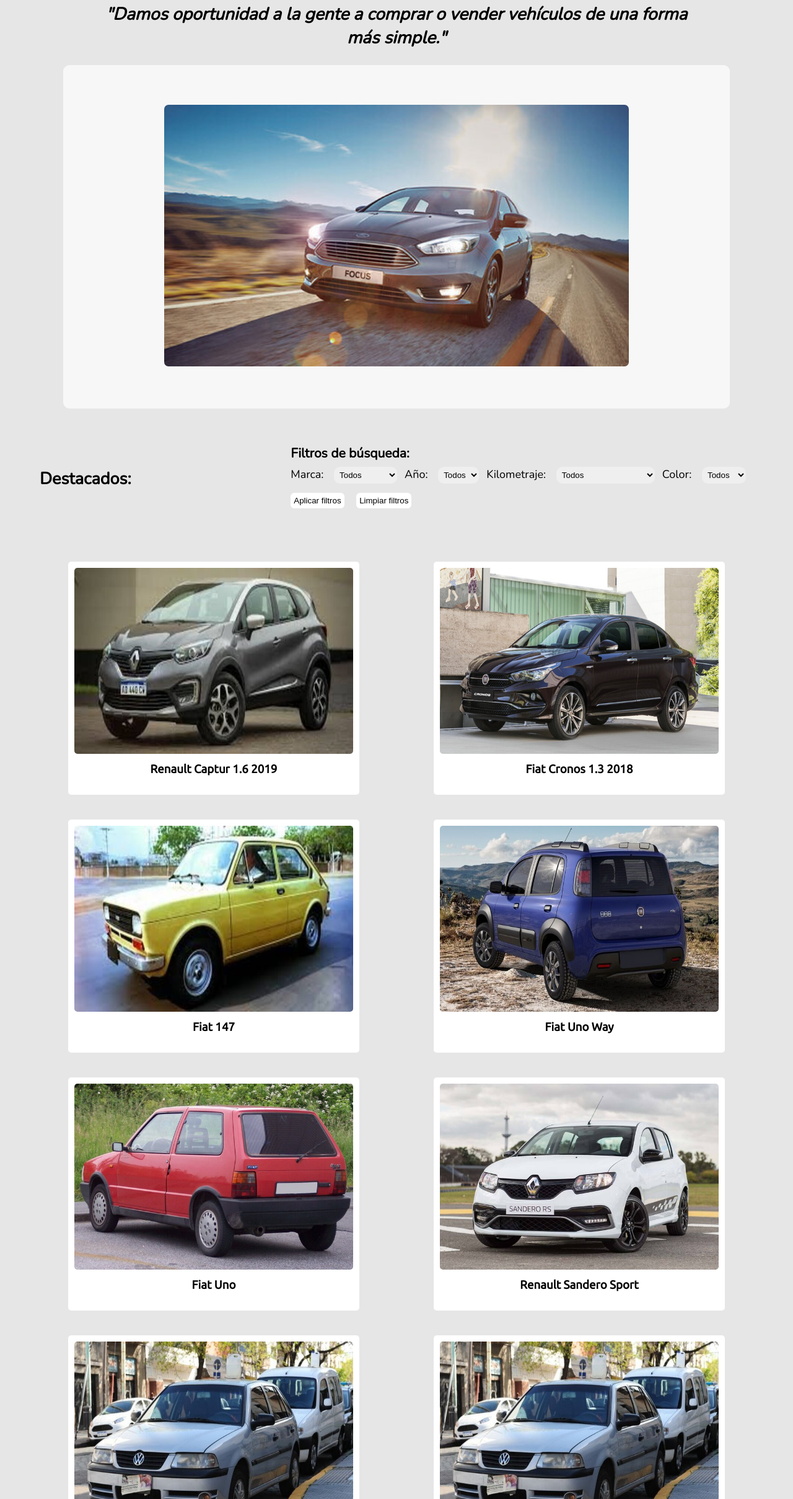
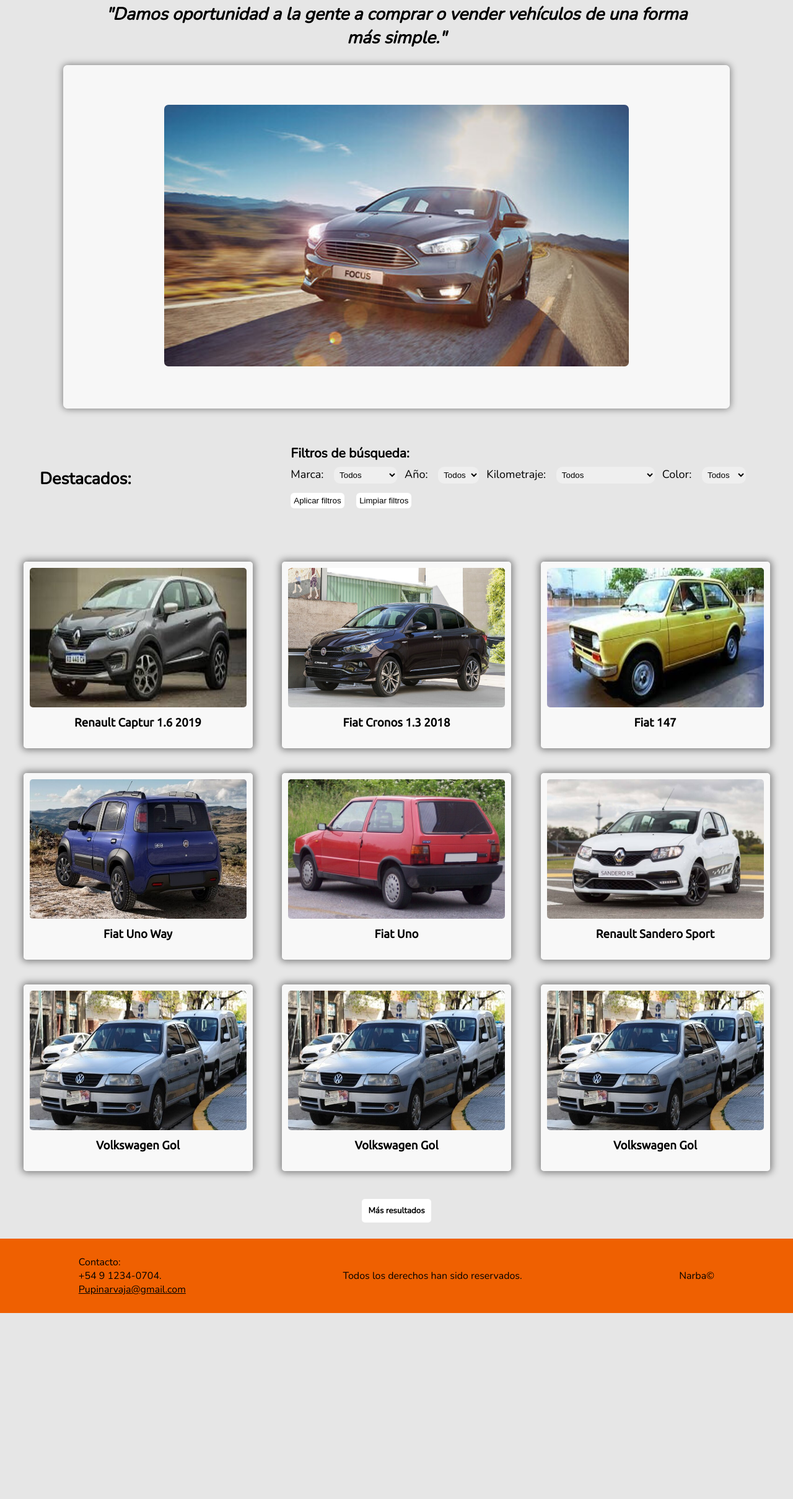
Before and after one commit to PupiNarvaja/Proyecto-Web-Narvaja, a website: page index.html in a window 1280 px wide. Shown: the part 142-2560 px from the top of the page at 62% size. After the commit the page ends 2260 px from the top, so only its background shows below. Drawn offline with nearby package versions, Linux system fonts and the light colour scheme.

Commit message:
agregue box shadows y transform: scale a las publiaciones principales. tambien corregi la disposicion de las publicaciones segun el tamanio de pantalla.

```diff
--- a/index.html
+++ b/index.html
@@ -6,7 +6,7 @@
     <meta name="viewport" content="width=device-width, initial-scale=1.0">
     <meta name="keywords" content="vehículos, autos, compra, venta, cotizacion, automotriz, 0km">
     <meta name="description" content="En NOMBRE EMPRESA ofrecemos los mejores vehículos de sudamérica para sus necesidades sean cuales sean.">
-    <title>NOMBRE EMPRESA | Vehículos destacados</title>
+    <title>Narba | Vehículos destacados</title>
     <link rel="stylesheet" href="./css/estilos.css">
     <link rel="preconnect" href="https://fonts.gstatic.com">
     <link href="https://fonts.googleapis.com/css2?family=Nunito:wght@200&display=swap" rel="stylesheet">
@@ -228,7 +228,7 @@
                 <li><a href="mailto:pupinarvaja@gmail.com?Subject=Solicito%20asesoramiento.">Pupinarvaja@gmail.com</a></li>
             </ul>
         <span>Todos los derechos han sido reservados.</span>
-        <span>Nombre de la empresa. &copy;</span>
+        <span>Narba&copy;</span>
     </footer>
 </body>
 </html>
--- a/scss/estilos.scss
+++ b/scss/estilos.scss
@@ -51,22 +51,33 @@
             display: flex;
             flex-flow: row wrap;
             justify-content: space-evenly;
+            width: 75%;
             margin: 2% auto;
             .publicacion {
                 width: calculate(img);
-                background-color: white;
+                background-color: rgba(255, 255, 255, 0.74);
                 padding: 10px 10px 20px 10px;
                 margin: 20px 10px;
                 border-radius: 5px;
+                box-shadow: 0px 0px 12px 3px grey;
+                -webkit-box-shadow: 0px 0px 12px 3px grey;
+                -moz-box-shadow: 0px 0px 12px 3px grey;
+                transition: all 0.1s ease-in-out;
+                &:hover {
+                    box-shadow: 0px 0px 40px 3px rgb(88, 88, 88);
+                    -webkit-box-shadow: 0px 0px 40px 3px rgb(88, 88, 88);
+                    -moz-box-shadow: 0px 0px 40px 3px rgb(88, 88, 88);
+                    transform: scale(110%);
+                }
                 img {
-                    width: 450px;
-                    height: 300px;
+                    width: 350px;
+                    height: 225px;
                     border-radius: 5px;
                 }
                 h3 {
                     display: flex;
                     justify-content: center;
-                   font-family: 'Ubuntu', sans-serif;
+                    font-family: 'Ubuntu', sans-serif;
                     margin: 10px 0;
                 }
             }
@@ -76,9 +87,12 @@
         display: flex;
         justify-content: center;
         background-color: rgba(255, 255, 255, 0.678);
-        border-radius: 10px;
+        border-radius: 7px;
         margin: 2% 8%;
         padding: 5% 3%;
+        box-shadow: 0px 0px 12px 1px grey;
+        -webkit-box-shadow: 0px 0px 12px 1px grey;
+        -moz-box-shadow: 0px 0px 12px 1px grey;
             img {
             width: 750px;
             border-radius: 7px;
@@ -99,7 +113,7 @@
                 transition: ease-out 0.2;
                 &:hover {
                     transition: all .4s;
-                    box-shadow: inset 109px 0 0 0 #ef6001;
+                    box-shadow: inset 109px 0 0 0 #ff7b22;
                 }
             }
         }
@@ -111,6 +125,29 @@
 
 //@media (max-width: 1920px) {}
 
+
+@media (max-width: 1570px) {
+    body {
+        .main {
+            .publicacionesPrincipal {
+                width: 90%;
+                margin: 1% auto;
+            }
+        }
+    }
+}
+
+
+@media (max-width: 1300px) {
+    body {
+        .main {
+            .publicacionesPrincipal {
+                width: 100%;
+                margin: 0 auto;
+            }
+        }
+    }
+}
 
 @media (max-width: 1024px) {
     body {
@@ -145,9 +182,23 @@
                     }
                 }
             }
+            .publicacionesPrincipal {
+                width: 100%;
+                margin: 1% auto;
+            }
+
         }
     }
 }
+
+
+
+@media (max-width: 1300px) {
+
+}
+
+
+
 
 
 
```
Also changed, not shown: package.json (+8 -0 lines), paginas/asesoriapersonalizada.html (+1 -1 lines), paginas/cotizarmivehiculo.html (+1 -1 lines), paginas/micuenta.html (+1 -1 lines), paginas/misguardados.html (+1 -1 lines), css/estilos.css.
